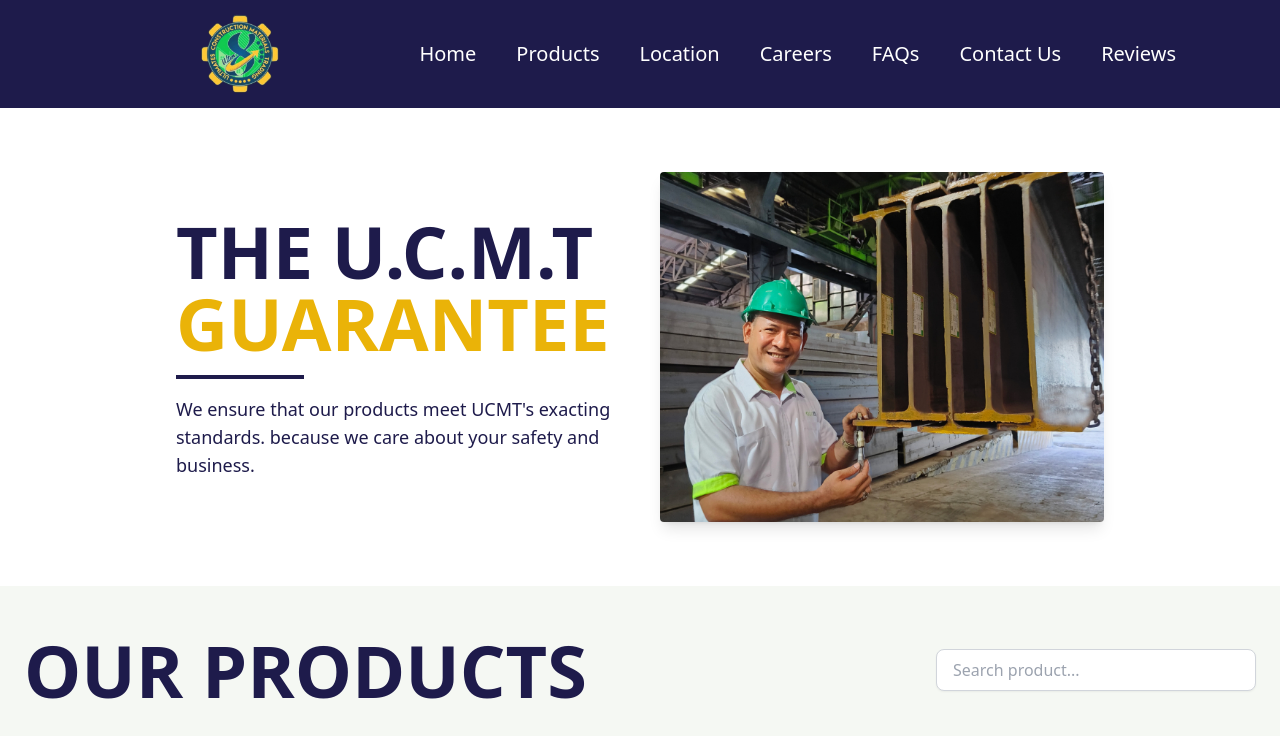
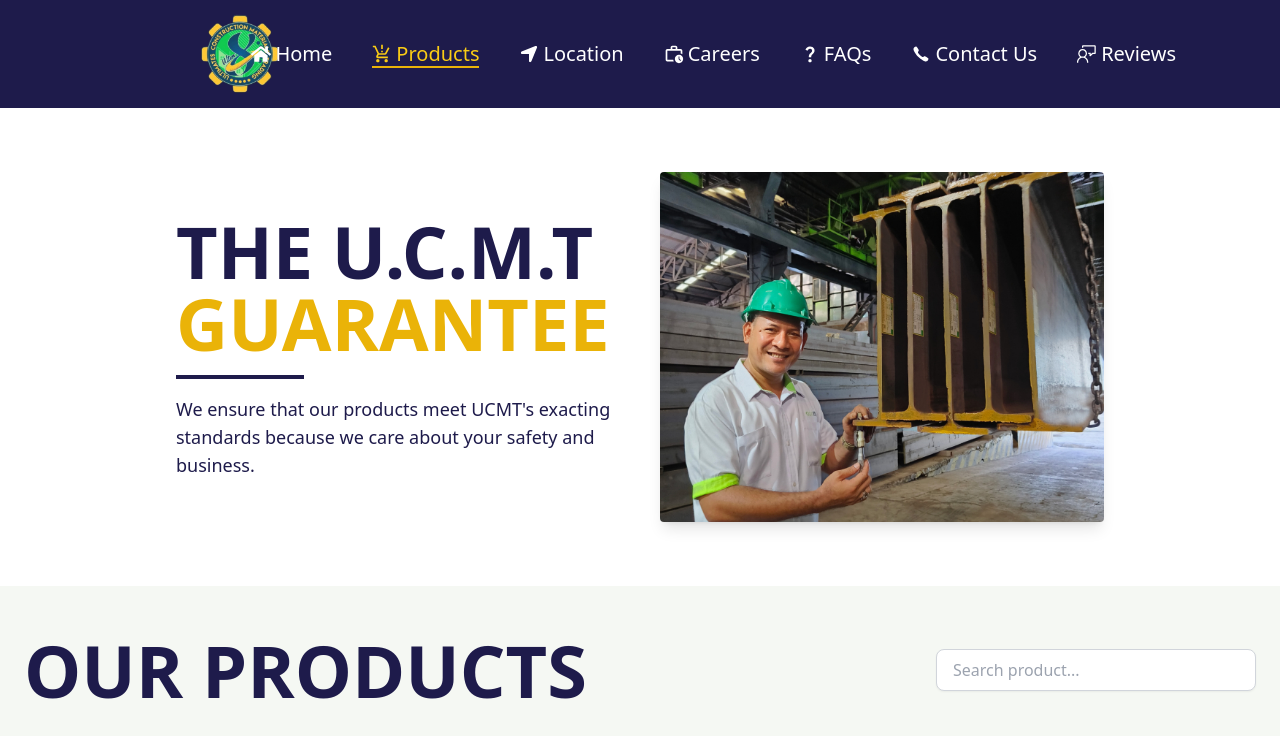
Before and after one commit to elyxiaaa/ULTIMATES-TRADING, a React (Vite) app: page /products in a window 1280 px wide. Shown: the top 736 px of the page. Built offline with nearby package versions, Linux system fonts and the light colour scheme.

Commit message:
Added active tabs

```diff
--- a/src/Components/Navbar.jsx
+++ b/src/Components/Navbar.jsx
@@ -1,165 +1,152 @@
-import  { useState } from "react";
+import { useState, useEffect } from "react";
 import { FaHome } from "react-icons/fa";
-import { FaD, FaRankingStar } from "react-icons/fa6";
-import { FaDonate } from "react-icons/fa";
-import { MdEmojiEvents } from "react-icons/md";
-import { IoMdArrowDropdown } from "react-icons/io";
-import { IoMdDownload } from "react-icons/io";
-import { Link, useNavigate } from "react-router-dom";
-import { Link as ScrollLink } from 'react-scroll';
-import { FaList } from "react-icons/fa";
-import Icon from '../assets/Logo.png'
+import { MdOutlineProductionQuantityLimits } from "react-icons/md";
+import { FaLocationArrow } from "react-icons/fa6";
+import { MdOutlineWorkHistory } from "react-icons/md";
+import { MdQuestionMark } from "react-icons/md";
+import { IoIosCall } from "react-icons/io";
+import { VscFeedback } from "react-icons/vsc";
+import { Link, useNavigate, useLocation } from "react-router-dom";
+import Icon from '../assets/Logo.png';
 
-function Navbar({ activeTab }) {
+function Navbar() {
   const [isMobileMenuOpen, setIsMobileMenuOpen] = useState(false);
   const navigate = useNavigate();
+  const location = useLocation(); // Using useLocation to get the current route
 
-  const handleHomeClick = () => {
-    navigate('/');
-    window.scrollTo(0, 0);
+  // Set active tab based on current location
+  const getActiveTab = () => {
+    const path = location.pathname;
+    if (path === "/") return "home";
+    if (path === "/products") return "products";
+    if (path === "/location") return "location";
+    if (path === "/career") return "career";
+    if (path === "/contact") return "contact";
+    if (path === "/faq") return "faq";
+    if (path === "/reviews") return "reviews";
+    return ""; // Default to empty if no match
   };
-  const handleProductsClick = () => {
-    navigate('/products');
-    window.scrollTo(0, 0);
-  };
-  const handleLocationClick = () => {
-    navigate('/location');
-    window.scrollTo(0, 0);
-  };
-  const handleCareerClick = () => {
-    navigate('/career');
-    window.scrollTo(0, 0);
-  };
-  const handleContactClick = () => {
-    navigate('/contact');
-    window.scrollTo(0, 0);
-  };
-  const handleFaqClick = () => {
-    navigate('/daq');
-    window.scrollTo(0, 0);
-  };
-  const handleReviewsClick = () => {
-    navigate('/reviews');
+
+  const activeTab = getActiveTab(); // Get active tab based on current path
+
+  const handleClick = (route) => {
+    navigate(route);
     window.scrollTo(0, 0);
   };
 
-
-  const handleLeaderboardsClick = () => {
-
-    navigate('/');
-
-
-    setTimeout(() => {
-      const leaderboardsLink = document.getElementById('leaderboards-section');
-      if (leaderboardsLink) {
-        leaderboardsLink.scrollIntoView({ behavior: 'smooth' });
-      }
-    }, 500);
-  };
-
-  const handleCashShopClick = () => {
-    navigate('/donation');
-
-    setTimeout(() => {
-      const cashShopLink = document.getElementById('cash-section');
-      if (cashShopLink) {
-        cashShopLink.scrollIntoView({ behavior: 'smooth' });
-      }
-    }, 500); // Delay to ensure the new page is fully loaded
-  };
-
-  const handlePackageClick = () => {
-    navigate('/donation');
-
-    setTimeout(() => {
-      const packageLink = document.getElementById('package-section');
-      if (packageLink) {
-        packageLink.scrollIntoView({ behavior: 'smooth' });
-      }
-    }, 500); // Delay to ensure the new page is fully loaded
-  };
-
-
+  // Conditional classes for underline and text color based on active tab
   const getUnderlineClass = (tabName) =>
     activeTab === tabName
-      ? "absolute left-0 top-8 inline-block w-full h-[2px] bg-red-500 shadow-[0px_0px_10px_2px_rgba(255,0,0,0.8)] transition-all duration-300"
-      : "absolute left-0 top-8 inline-block w-0 h-[1px] bg-transparent group-hover:w-full group-hover:bg-red-500 group-hover:shadow-[0px_0px_10px_2px_rgba(255,0,0,0.8)] transition-all duration-300";
+      ? "absolute left-0 bottom-0 inline-block w-full h-[2px] bg-yellow-500 transition-all duration-300"
+      : "absolute left-0 bottom-0 inline-block w-0 h-[2px] bg-transparent group-hover:w-full group-hover:bg-yellow-500 transition-all duration-300";
 
   const getTextClass = (tabName) =>
-        activeTab === tabName ? "text-red-500" : "text-white";
+    activeTab === tabName ? "text-yellow-400" : "text-white";
 
   return (
     <nav className="bg-indigo-950 text-white font-COP1 px-6 py-10 sticky top-0 z-50">
       <div className="container mx-auto flex justify-between items-center relative">
-      {/* Logo (Visible on large screens only) */}
-      <div className="absolute left-44   top-1/2 transform -translate-y-1/2 hidden lg:block">
+        {/* Logo */}
+        <div className="absolute left-44 top-1/2 transform -translate-y-1/2 hidden lg:block">
           <Link to="/">
             <img
               src={Icon}
               alt="Logo"
-            className="h-20 w-auto " // Adjust size as needed
+              className="h-20 w-auto"
             />
           </Link>
         </div>
 
-      {/* Navigation Links - Desktop Only */}
+        {/* Navigation Links - Desktop */}
         <div className="hidden lg:flex justify-end mr-20 flex-1">
           <ul className="flex gap-10 items-center text-xl font-medium">
-          <li className="relative flex items-center gap-2 cursor-pointer hover:text-yellow-400 group">
-            <button onClick={handleHomeClick} className="flex items-center cursor-pointer">
+            {/* Home Link */}
+          <li className="relative flex items-center gap-2 cursor-pointer group">
+              <button
+                onClick={() => handleClick('/')}
+                className={`flex items-center cursor-pointer ${getTextClass('home')}`}
+              >
+                <FaHome className="mr-1" />
                 Home
               </button>
+              <span className={getUnderlineClass('home')} />
             </li>
-          <Link to="/products">
-            <li className="relative flex items-center gap-2 cursor-pointer hover:text-yellow-400 group">
-              <button onClick={handleProductsClick} className="flex items-center cursor-pointer">
+
+            {/* Products Link */}
+            <li className="relative flex items-center gap-2 cursor-pointer group">
+              <button
+                onClick={() => handleClick('/products')}
+                className={`flex items-center cursor-pointer ${getTextClass('products')}`}
+              >
+                <MdOutlineProductionQuantityLimits className="mr-1" />
                 Products
               </button>
+              <span className={getUnderlineClass('products')} />
             </li>
-          </Link>
-          <Link to="/location">
-          <li className="relative flex items-center gap-2 cursor-pointer hover:text-yellow-400 group">
-            <button onClick={handleLocationClick} className="flex items-center cursor-pointer">
+
+            {/* Location Link */}
+            <li className="relative flex items-center gap-2 cursor-pointer group">
+              <button
+                onClick={() => handleClick('/location')}
+                className={`flex items-center cursor-pointer ${getTextClass('location')}`}
+              >
+                 <FaLocationArrow className="mr-1" />
                 Location
               </button>
+              <span className={getUnderlineClass('location')} />
             </li>
-          </Link>
-          <Link to="/career">
-          <li className="relative flex items-center gap-2 cursor-pointer hover:text-yellow-400 group">
-            <button onClick={handleCareerClick} className="flex items-center cursor-pointer">
+
+            {/* Careers Link */}
+            <li className="relative flex items-center gap-2 cursor-pointer group">
+              <button
+                onClick={() => handleClick('/career')}
+                className={`flex items-center cursor-pointer ${getTextClass('career')}`}
+              >
+               <MdOutlineWorkHistory className="mr-1" />
                 Careers
               </button>
+              <span className={getUnderlineClass('career')} />
             </li>
-          </Link>
 
-          <Link to="/faq">
-          <li className="relative flex items-center gap-2 cursor-pointer hover:text-yellow-400 group">
-            <button onClick={handleFaqClick} className="flex items-center cursor-pointer">
+            {/* FAQ Link */}
+            <li className="relative flex items-center gap-2 cursor-pointer group">
+              <button
+                onClick={() => handleClick('/faq')}
+                className={`flex items-center cursor-pointer ${getTextClass('faq')}`}
+              >
+               <MdQuestionMark className="mr-1" />
                 FAQs
               </button>
+              <span className={getUnderlineClass('faq')} />
             </li>
-          </Link>
-          <Link to="/contact">
-          <li className="relative flex items-center gap-2 cursor-pointer hover:text-yellow-400 group">
-            <button onClick={handleContactClick} className="flex items-center cursor-pointer">
+
+            {/* Contact Link */}
+            <li className="relative flex items-center gap-2 cursor-pointer group">
+              <button
+                onClick={() => handleClick('/contact')}
+                className={`flex items-center cursor-pointer ${getTextClass('contact')}`}
+              >
+              <IoIosCall className="mr-1" />
                 Contact Us
               </button>
+              <span className={getUnderlineClass('contact')} />
             </li>
-          </Link>
-          <Link to="/reviews">
-          <li className="relative flex items-center gap-2 cursor-pointer hover:text-yellow-400 group">
-            <button onClick={handleReviewsClick} className="flex items-center cursor-pointer">
+
+            {/* Reviews Link */}
+            <li className="relative flex items-center gap-2 cursor-pointer group">
+              <button
+                onClick={() => handleClick('/reviews')}
+                className={`flex items-center cursor-pointer ${getTextClass('reviews')}`}
+              >
+                 <VscFeedback className="mr-1" />
                 Reviews
               </button>
+              <span className={getUnderlineClass('reviews')} />
             </li>
-          </Link>
-
           </ul>
         </div>
 
-
-
-        {/* Mobile and Tablet Menu Button */}
+        {/* Mobile Menu */}
         <div className="lg:hidden flex items-center">
           <button
             className="text-white"
@@ -183,37 +170,35 @@
         </div>
       </div>
 
-      {/* Mobile and Tablet Menu Dropdown */}
+      {/* Mobile Dropdown Menu */}
       {isMobileMenuOpen && (
         <ul className="lg:hidden bg-indigo-950 text-white font-COP1 mt-2 p-4 space-y-3 shadow-lg rounded">
-          {/* Home Button with React Scroll */}
-
-          <li className="relative flex items-center gap-2 cursor-pointer hover:text-yellow-400 group">
-            <button onClick={handleHomeClick} className="flex items-center w-full hover:bg-greyellowen-400 hover:text-white p-2 cursor-pointer">
+          <li className="relative flex items-center gap-2 cursor-pointer group">
+            <button onClick={() => handleClick('/')} className="flex items-center w-full p-2">
               Home
             </button>
           </li>
-          <li className="relative flex items-center gap-2 cursor-pointer hover:text-yellow-400 group">
-          <button onClick={handleProductsClick} className="flex items-center w-full hover:bg-yellow-400 hover:text-white p-2 cursor-pointer">
+
+          <li className="relative flex items-center gap-2 cursor-pointer group">
+            <button onClick={() => handleClick('/products')} className="flex items-center w-full p-2">
               Products
             </button>
           </li>
 
-          <li className="relative flex items-center gap-2 cursor-pointer hover:text-yellow-400 group">
-          <button onClick={handleLocationClick} className="flex items-center w-full hover:bg-yellow-400 hover:text-white p-2 cursor-pointer">
+          <li className="relative flex items-center gap-2 cursor-pointer group">
+            <button onClick={() => handleClick('/location')} className="flex items-center w-full p-2">
               Location
             </button>
           </li>
 
-          <li className="relative flex items-center gap-2 cursor-pointer hover:text-yellow-400 group">
-          <button onClick={handleFaqClick} className="flex items-center w-full hover:bg-yellow-400 hover:text-white p-2 cursor-pointer">
+          <li className="relative flex items-center gap-2 cursor-pointer group">
+            <button onClick={() => handleClick('/faq')} className="flex items-center w-full p-2">
               FAQs
             </button>
           </li>
 
-
-          <li className="relative flex items-center gap-2 cursor-pointer hover:text-yellow-400 group">
-          <button onClick={handleContactClick} className="flex items-center w-full hover:bg-yellow-400 hover:text-white p-2 cursor-pointer">
+          <li className="relative flex items-center gap-2 cursor-pointer group">
+            <button onClick={() => handleClick('/contact')} className="flex items-center w-full p-2">
               Contacts
             </button>
           </li>
--- a/src/Pages/Home.jsx
+++ b/src/Pages/Home.jsx
@@ -53,9 +53,36 @@
   },
 ];
 
+
 function Home() {
   const [activeSlide, setActiveSlide] = useState(0);
   const [activeIndex, setActiveIndex] = useState(0);
+  const [isInView, setIsInView] = useState(false);
+   useEffect(() => {
+    const observer = new IntersectionObserver(
+      ([entry]) => {
+        if (entry.isIntersecting) {
+          setIsInView(true);
+        } else {
+          setIsInView(false);
+        }
+      },
+      { threshold: 0.5 } // This means the section needs to be at least 50% visible
+    );
+
+    if (sectionRef.current) {
+      observer.observe(sectionRef.current);
+    }
+
+    // Cleanup observer when the component is unmounted
+    return () => {
+      if (sectionRef.current) {
+        observer.unobserve(sectionRef.current);
+      }
+    };
+  }, []);
+
+  const sectionRef = useRef(null);
   const settings = {
     dots: false,
     infinite: true,
@@ -110,30 +137,51 @@
       <Navbar />
 
       {/* HERO SECTION */}
-      <div className="w-full h-full bg-BG1 bg-cover bg-center relative">
+    <div ref={sectionRef} className="w-full h-full bg-BG1 bg-cover bg-center relative">
       <div className="absolute inset-0 bg-black opacity-50 z-0"></div>
 
       <div className="relative z-10 flex flex-col text-white py-20 px-6 md:px-16 lg:px-36">
-          <h1 className="text-4xl sm:text-5xl md:text-6xl lg:text-7xl font-bold mb-6">
+        <h1
+          className={`text-4xl sm:text-5xl md:text-6xl lg:text-7xl font-bold mb-6 transition-all duration-1000 ${
+            isInView ? 'animate-slide-right animate-fade-in' : ''
+          }`}
+        >
           <strong>BUILDING <br />
             EXCELLENCE AND <br />
             INTEGRITY.</strong>
         </h1>
-          <p className="text-lg sm:text-xl md:text-2xl max-w-2xl mb-6">
+        <p
+          className={`text-lg sm:text-xl md:text-2xl max-w-2xl mb-6 transition-all duration-1000 ${
+            isInView ? 'animate-slide-right animate-fade-in' : ''
+          }`}
+        >
           At our core, we are dedicated to delivering top-tier steel solutions. Our unwavering commitment to quality and customer satisfaction ensures that every project you undertake is built on a foundation of trust and reliability.
         </p>
-          <button className="w-44 font-bold bg-indigo-900 text-white hover:text-white hover:bg-indigo-500 py-4 px-6 rounded-md">
+        <button
+          className={`w-44 font-bold bg-indigo-900 text-white hover:text-white hover:bg-indigo-500 py-4 px-6 rounded-md transition-all duration-1000 ${
+            isInView ? 'animate-slide-right animate-fade-in' : ''
+          }`}
+        >
           Learn More
         </button>
       </div>
     </div>
 
-{/* SLIDE SECTION */}
  <div className="w-full py-10 bg-BG2 bg-cover bg-center bg-no-repeat">
-  <div className="flex justify-center lg:justify-start  px-4 sm:px-12 md:px-16 lg:px-24 xl:px-44">
-    <h1 className="text-4xl sm:text-5xl md:text-6xl lg:text-7xl font-bold text-center lg:text-left leading-tight">
-      <span className="text-indigo-950 font-bold"><strong>MORE THAN</strong></span> <br />
-      <span className="text-yellow-500 font-bold"><strong>JUST STEEL</strong></span>
+      <div className="flex justify-center lg:justify-start px-4 sm:px-12 md:px-16 lg:px-24 xl:px-44">
+        <h1
+          ref={sectionRef}
+          className={`text-4xl sm:text-5xl md:text-6xl lg:text-7xl font-bold text-center lg:text-left leading-tight transition-all duration-1000 ${
+            isInView ? 'animate-fade-in' : ''
+          }`}
+        >
+          <span className="text-indigo-950 font-bold">
+            <strong>MORE THAN</strong>
+          </span>
+          <br />
+          <span className="text-yellow-500 font-bold">
+            <strong>JUST STEEL</strong>
+          </span>
         </h1>
       </div>
 
@@ -174,7 +222,6 @@
         </div>
       </div>
     </div>
-
 
       {/* PRODUCT SHOWCASE */}
       <div className="w-full bg-white py-16">
--- a/src/Pages/Products.jsx
+++ b/src/Pages/Products.jsx
@@ -1,4 +1,4 @@
-import { useState } from 'react'
+import { useState, useEffect, useRef } from "react";
 import Guarantee from '../assets/guarantee.jpg'
 import Navbar from '../Components/Navbar'
 import Footer from '../Components/Footer'
@@ -539,26 +539,72 @@
   const paginate = (pageNumber) => setCurrentPage(pageNumber);
   const goToPrevious = () => currentPage > 1 && setCurrentPage(currentPage - 1);
   const goToNext = () => currentPage < totalPages && setCurrentPage(currentPage + 1);
+  const [isInView, setIsInView] = useState(false);
+  const sectionRef = useRef(null);
 
+  useEffect(() => {
+    const observer = new IntersectionObserver(
+      ([entry]) => {
+        if (entry.isIntersecting) {
+          setIsInView(true);
+        } else {
+          setIsInView(false);
+        }
+      },
+      { threshold: 0.5 }
+    );
+
+    if (sectionRef.current) {
+      observer.observe(sectionRef.current);
+    }
+
+    return () => {
+      if (sectionRef.current) {
+        observer.unobserve(sectionRef.current);
+      }
+    };
+  }, []);
   return (
     <>
     <title>High Quality Products</title>
       <Navbar />
-      <div className="w-full bg-white py-16">
+ <div ref={sectionRef} className="w-full bg-white py-16">
       <div className="flex flex-col lg:flex-row items-center justify-between px-6 md:px-12 lg:px-24 xl:px-44 gap-10">
+        {/* Text Section */}
         <div className="w-full lg:w-1/2 text-center lg:text-left">
-            <h1 className="text-5xl sm:text-6xl md:text-6xl lg:text-7xl font-bold leading-tight">
-              <span className="text-indigo-950"><strong>THE U.C.M.T</strong></span><br />
-              <span className="text-yellow-500"><strong>GUARANTEE</strong></span>
+          <h1
+            className={`text-5xl sm:text-6xl md:text-6xl lg:text-7xl font-bold leading-tight transition-all duration-1000 ${
+              isInView ? 'animate-slide-right animate-fade-in' : ''
+            }`}
+          >
+            <span className="text-indigo-950">
+              <strong>THE U.C.M.T</strong>
+            </span>
+            <br />
+            <span className="text-yellow-500">
+              <strong>GUARANTEE</strong>
+            </span>
           </h1>
-            <div className="w-32 h-1 bg-indigo-950 my-4 mx-auto lg:mx-0" />
-            <p className="text-lg text-indigo-950 font-medium">
-            We ensure that our products meet UCMT's exacting <br/> standards.
-            because we care about your safety and business.
+          <div className={`w-32 h-1 bg-indigo-950 my-4 mx-auto lg:mx-0 ${
+              isInView ? 'animate-slide-right animate-fade-in' : ''
+            }`} />
+          <p
+            className={`text-lg text-indigo-950 font-medium transition-all duration-1000 ${
+              isInView ? 'animate-slide-right animate-fade-in' : ''
+            }`}
+          >
+            We ensure that our products meet UCMT's exacting
+            <br /> standards because we care about your safety and business.
           </p>
         </div>
+
+        {/* Image Section */}
         <div className="w-full lg:w-1/2 text-center lg:text-left">
-            <img src={Guarantee} alt="TKL Guarantee" className="rounded shadow-lg" />
+          <img
+            src={Guarantee}
+            alt="TKL Guarantee"
+            className={`rounded shadow-lg transition-all duration-1000`}
+          />
         </div>
       </div>
     </div>
@@ -591,7 +637,7 @@
             <img
               src={product.image}
               alt={product.name}
-              className="w-[999px] h-[200px] object-cover rounded shadow-md"
+              className="w-[999px] h-[200px] object-cover rounded shadow-md "
             />
               <p className="mt-2 text-center font-medium">{product.name}</p>
             </div>
--- a/tailwind.config.js
+++ b/tailwind.config.js
@@ -1,5 +1,6 @@
 /** @type {import('tailwindcss').Config} */
 import daisyui from 'daisyui';
+
 export default {
   content: [
     "./index.html",
@@ -14,10 +15,22 @@
         'BG4': "url('/src/assets/BG4.jpg')",
         'BG5': "url('/src/assets/Gradient.jpg')",
         'BGHeader': "url('/src/assets/header.jpg')",
-
-
+      },
+      animation: {
+        'fade-in': 'fade-in 1s ease-out forwards',
+        'slide-right': 'slide-right 1s ease-out forwards',
+      },
+      keyframes: {
+        'fade-in': {
+          '0%': { opacity: '0' },
+          '100%': { opacity: '1' },
+        },
+        'slide-right': {
+          '0%': { transform: 'translateX(-100%)', opacity: '0' },
+          '100%': { transform: 'translateX(0)', opacity: '1' },
         },
       },
     },
-  plugins: [daisyui,],
+  },
+  plugins: [daisyui],
 }
```
Lines whose indentation alone changed are shown as unchanged.
